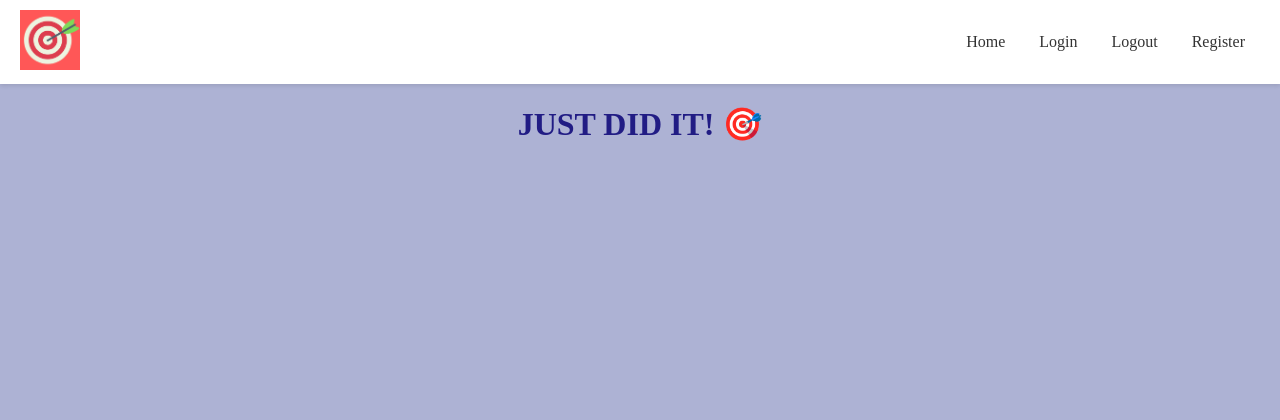
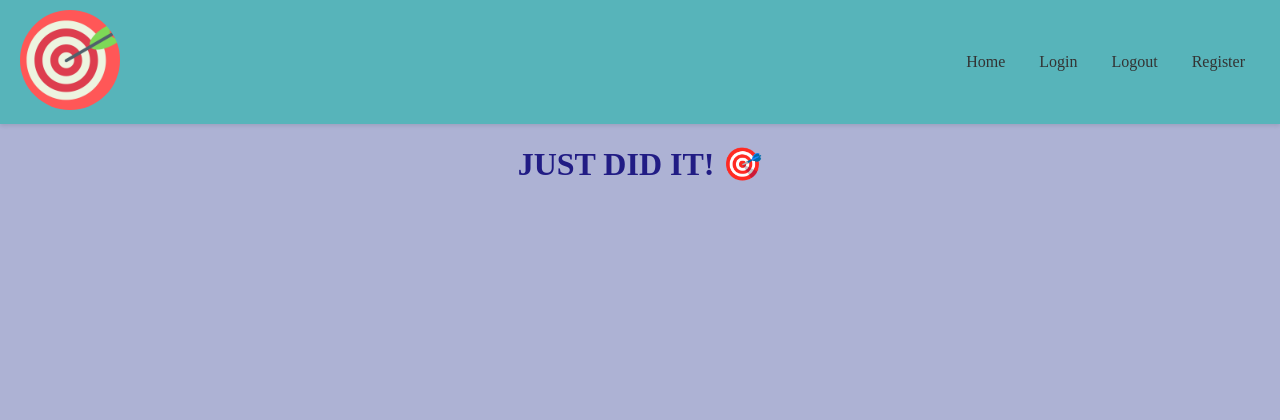
Before and after one commit to vicmoon/Python_JustDidIt, a Flask app: page / in a window 1280 px wide. Shown: the top 420 px of the page. Run offline with Flask 3, Linux system fonts and the light colour scheme; some libraries are stand-ins or nearby versions; some web fonts are replaced.

Commit message:
update navbar

```diff
--- a/static/style.css
+++ b/static/style.css
@@ -7,9 +7,9 @@ body {
 }
 
 /* Header styling */
-/* Navbar styling */
+
 .navbar {
-  background-color: #fff;
+  background-color: #57b4ba;
   padding: 10px 20px;
   display: flex;
   align-items: center;
@@ -19,7 +19,9 @@ body {
 
 /* Logo styling - round the image as a circular logo */
 .logo img {
-  max-height: 60px;
+  margin: 0;
+  max-height: 100px;
+  border-radius: 50%;
   height: auto;
 }
 
```
